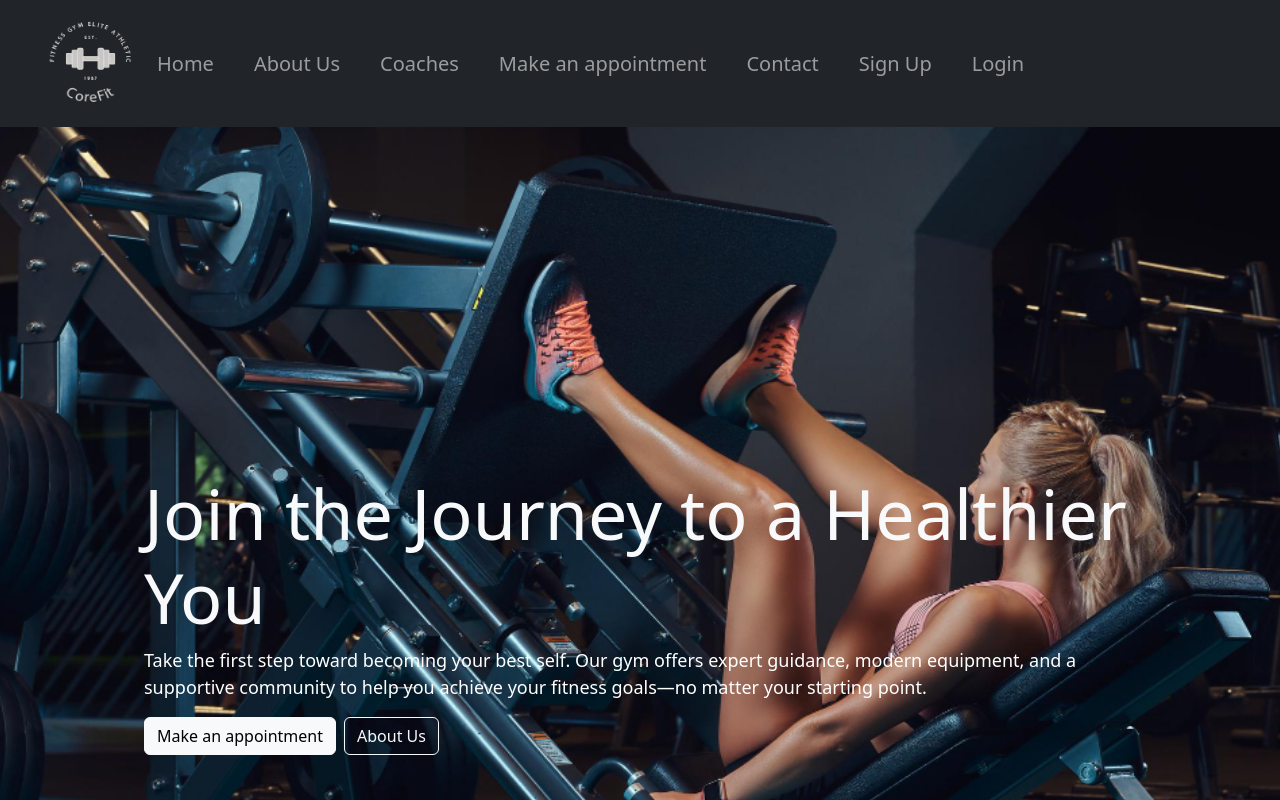
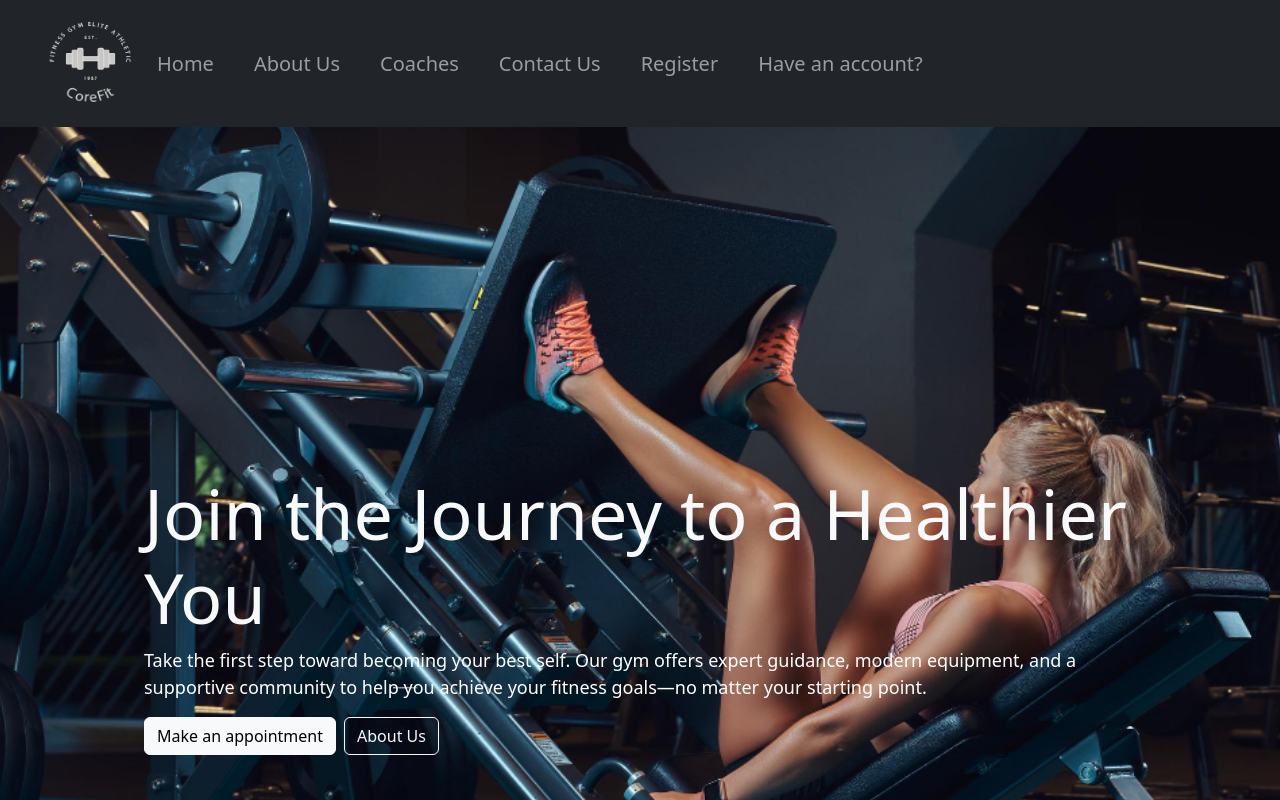
Before and after one commit to anadimovskaa/CoreFit-Gym-Availability-App, a Vue app in the folder gym-app/: page / in a window 1280 px wide. Shown: the top 800 px of the page. Built offline with nearby package versions, Linux system fonts and the light colour scheme; no server answers.

Commit message:
Final touch

```diff
--- a/gym-app/src/components/Navbar.vue
+++ b/gym-app/src/components/Navbar.vue
@@ -4,10 +4,10 @@ import { useRouter } from 'vue-router'
 import { auth } from '../firebase'
 import { onAuthStateChanged, signOut } from 'firebase/auth'
 
-// Load logo
+
 import logo from '../assets/logo.png'
 
-// Track logged-in user
+
 const user = ref(null)
 const router = useRouter()
 
@@ -27,12 +27,12 @@ const logout = async () => {
 <template>
   <nav class="navbar navbar-expand-lg navbar-dark bg-dark">
     <div class="container-fluid px-5 py-2">
-      <!-- Brand -->
+
       <router-link class="navbar-brand" to="/">
         <img :src="logo" alt="Logo" height="85" width="85">
       </router-link>
 
-      <!-- Toggler for mobile -->
+
       <button
         class="navbar-toggler"
         type="button"
@@ -45,7 +45,7 @@ const logout = async () => {
         <span class="navbar-toggler-icon"></span>
       </button>
 
-      <!-- Links -->
+
       <div class="collapse navbar-collapse" id="navbarText">
         <ul class="navbar-nav me-auto mb-2 mb-lg-0 fs-5">
           <li class="nav-item pe-4">
@@ -58,15 +58,16 @@ const logout = async () => {
             <router-link class="nav-link" to="/trainers">Coaches</router-link>
           </li>
           <li class="nav-item pe-4">
+            <router-link class="nav-link" to="/contact">Contact Us</router-link>
+          </li>
+
+           <li v-if="user" class="nav-item pe-4">
             <router-link class="nav-link" to="/makeAnAppointment">Make an appointment</router-link>
-          </li>
-          <li class="nav-item pe-4">
-            <router-link class="nav-link" to="/contact">Contact</router-link>
           </li>
 
           <!-- Only show Sign Up if not logged in -->
           <li v-if="!user" class="nav-item pe-4">
-            <router-link class="nav-link" to="/signup">Sign Up</router-link>
+            <router-link class="nav-link" to="/signup">Register</router-link>
           </li>
 
           <!-- My Appointments only if logged in -->
@@ -81,7 +82,7 @@ const logout = async () => {
 
           <!-- Login button if not logged in -->
           <li v-if="!user" class="nav-item pe-4">
-            <router-link class="nav-link" to="/login">Login</router-link>
+            <router-link class="nav-link" to="/login">Have an account?</router-link>
           </li>
 
         </ul>
```
